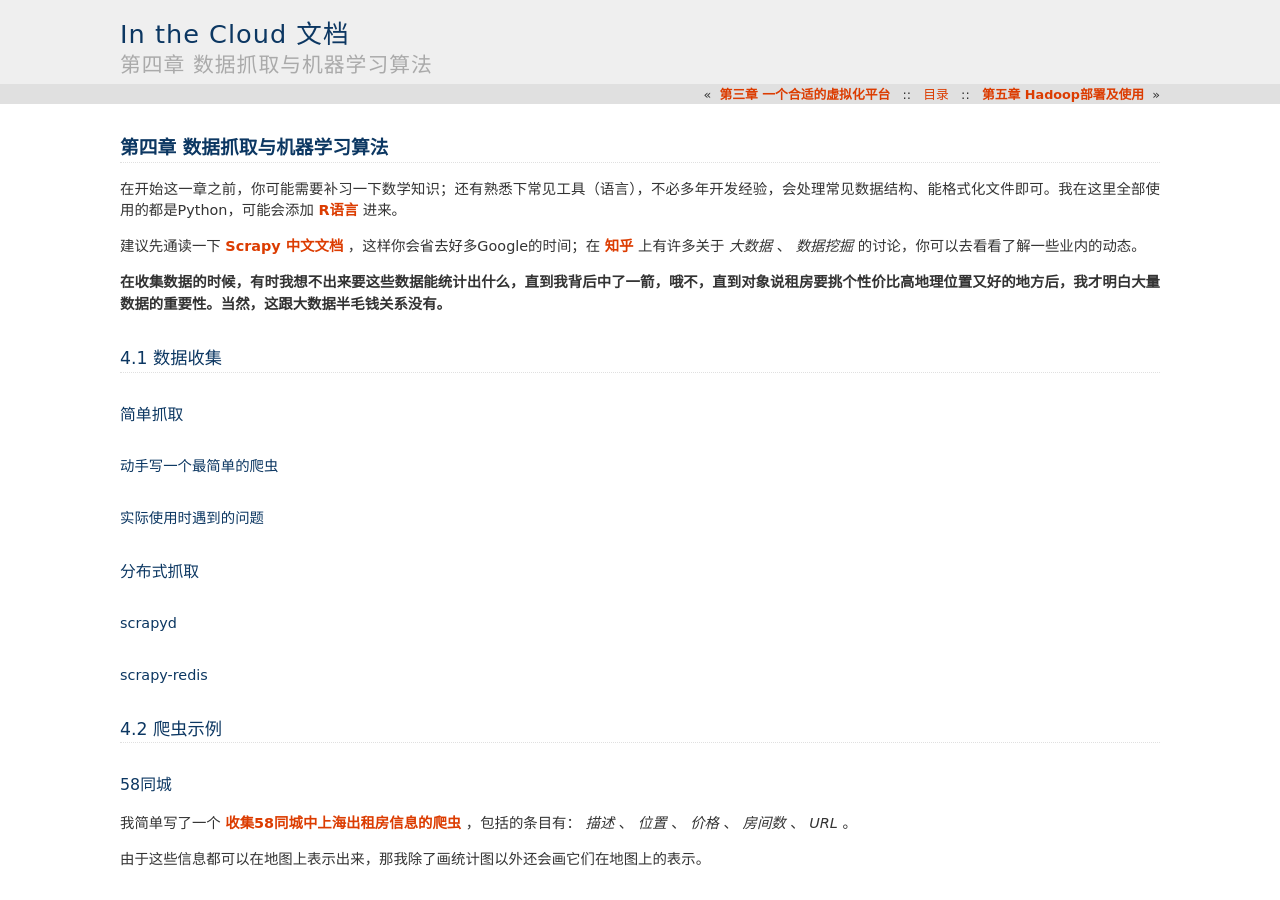
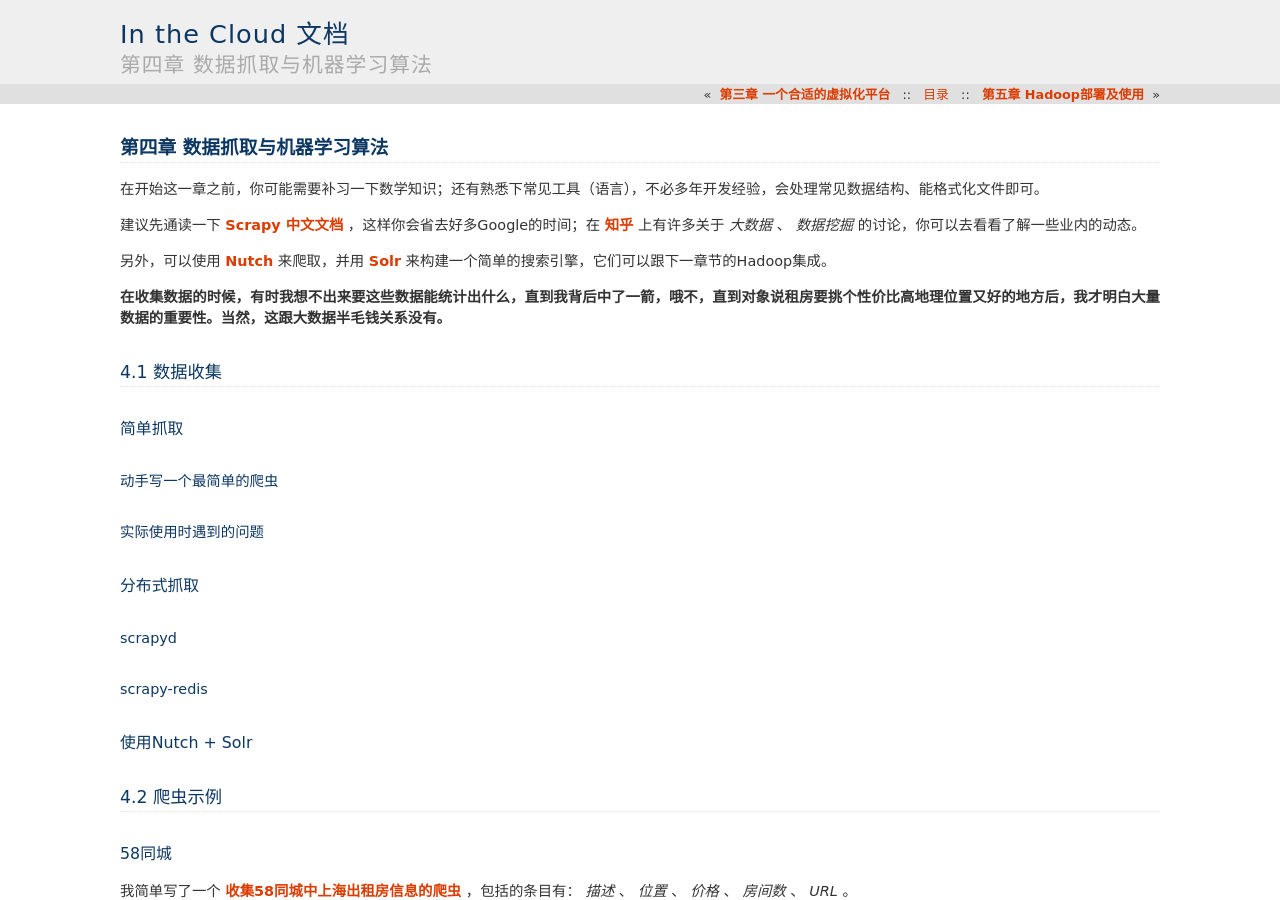
Before and after one commit to lofyer/InTheCloud, a Sphinx documentation site: the page built from source/posts/ch04.rst, in a window 1280 px wide and 900 px high. Built offline with Sphinx 7.4.7, drawn with Linux system fonts in a browser that asks for light colours; formulas are drawn with MathJax 3.

Commit message:
hugepage

```diff
--- a/source/posts/ch03.rst
+++ b/source/posts/ch03.rst
@@ -977,7 +977,7 @@
        由于3.3到3.4之后链接的变化，shellinabox.json中的 **/webadmin/webadmin/plugin/ShellBoxPlugin/start.html** 需要替换为 **plugin/ShellBoxPlugin/start.html** 。
 
 使用SysPrep/Cloud-Init重置虚拟机信息
-~~~~~~~~~~~~~~~~~~~~~~~~~~
+~~~~~~~~~~~~~~~~~~~~~~~~~~~~~~~~~~~~~
 
 参考 https://access.redhat.com/documentation/en-US/Red_Hat_Enterprise_Virtualization/3.4/html/Administration_Guide/sect-Sealing_Templates_in_Preparation_for_Deployment.html .
 
@@ -1013,4 +1013,4 @@
 
 - libvirt ： `libvirt <http://libvirt.org>`_ 的目的是统一各种虚拟化后端的调用方式（kvm/xen/lxc/OpenVZ//VirtualBox/VMWare/Hyper-V等等），主要一个特性是用统一的描述文件来定义虚拟机配置（xml文件），在Linux下你可以使用 `Virt Manager <http://virt-manager.org>`_ 进行调试。
 
-- kernel ： 基本上大部分的内核相关配置都可以通过 **/sys** 或者 **/proc** 进行调节，而针对内核所谓的“优化”，在非大规模部署的情况下，其优势很难体现出来，还有一方面，目前的KVM效率，CPU、内存管理、网络等方面都很优秀了，只是在I/O方面还有部分不足，可以在 `VIRTIO <http://www.linux-kvm.org/page/Virtio>`_ 上进行相关的优化。
+- kernel ： 基本上大部分的内核相关配置都可以通过 **/sys** 或者 **/proc** 进行调节，而针对内核所谓的“优化”，在非大规模部署的情况下，其优势很难体现出来，还有一方面，目前的KVM效率，CPU、内存管理、网络等方面都比较优秀，在I/O方面还有部分不足，可以在 `VIRTIO <http://www.linux-kvm.org/page/Virtio>`_ 上进行相关的优化，还有开启 `HugePage <://www.kernel.org/doc/Documentation/vm/hugetlbpage.txt>`_ 等操作。
--- a/source/posts/ch04.rst
+++ b/source/posts/ch04.rst
@@ -2,9 +2,11 @@
 第四章 数据抓取与机器学习算法
 =============================
 
-在开始这一章之前，你可能需要补习一下数学知识；还有熟悉下常见工具（语言），不必多年开发经验，会处理常见数据结构、能格式化文件即可。我在这里全部使用的都是Python，可能会添加 `R语言 <http://cran.r-project.org/>`_ 进来。
+在开始这一章之前，你可能需要补习一下数学知识；还有熟悉下常见工具（语言），不必多年开发经验，会处理常见数据结构、能格式化文件即可。
 
 建议先通读一下 `Scrapy 中文文档 <http://scrapy-chs.readthedocs.org/zh_CN/0.22/intro/overview.html>`_ ，这样你会省去好多Google的时间；在 `知乎 <http://www.zhihu.com/topic/19559424/top-answers>`_ 上有许多关于 *大数据* 、 *数据挖掘* 的讨论，你可以去看看了解一些业内的动态。
+
+另外，可以使用 `Nutch <http://nutch.apache.org>`_ 来爬取，并用 `Solr <http://lucene.apache.org/solr/>`_ 来构建一个简单的搜索引擎，它们可以跟下一章节的Hadoop集成。
 
 **在收集数据的时候，有时我想不出来要这些数据能统计出什么，直到我背后中了一箭，哦不，直到对象说租房要挑个性价比高地理位置又好的地方后，我才明白大量数据的重要性。当然，这跟大数据半毛钱关系没有。**
 
@@ -28,6 +30,9 @@
 
 scrapy-redis
 *************
+
+使用Nutch + Solr
+~~~~~~~~~~~~~~~~~
 
 4.2 爬虫示例
 -------------
```
Also changed, not shown: other parts of source/posts/ch03.rst (+1 -1 lines).
